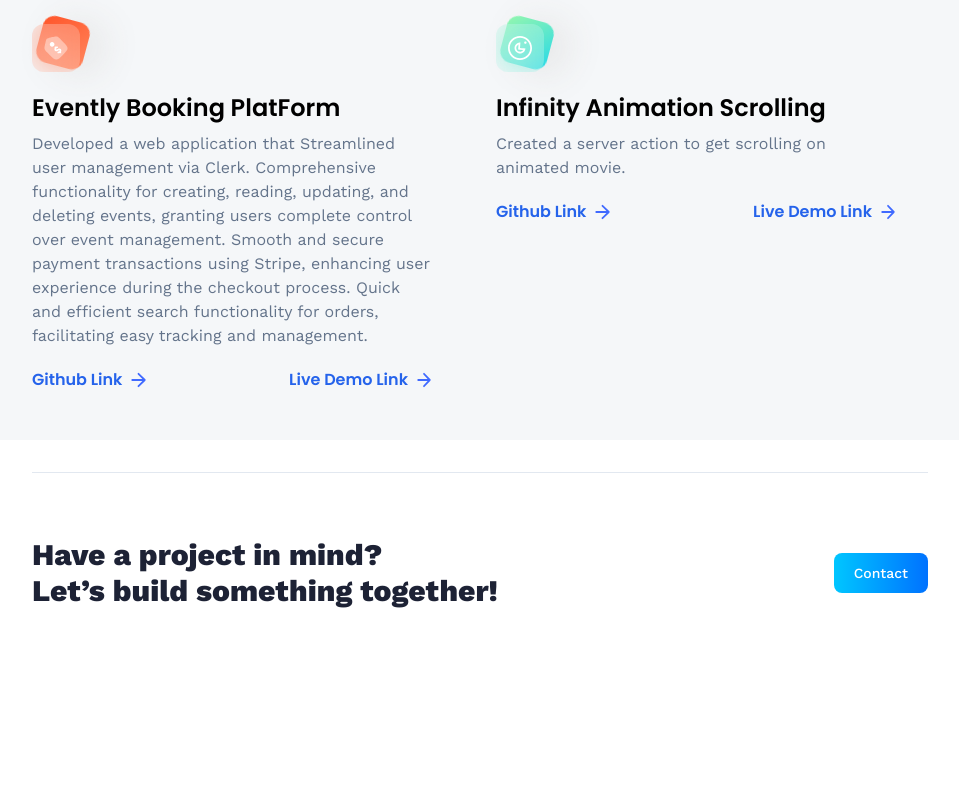
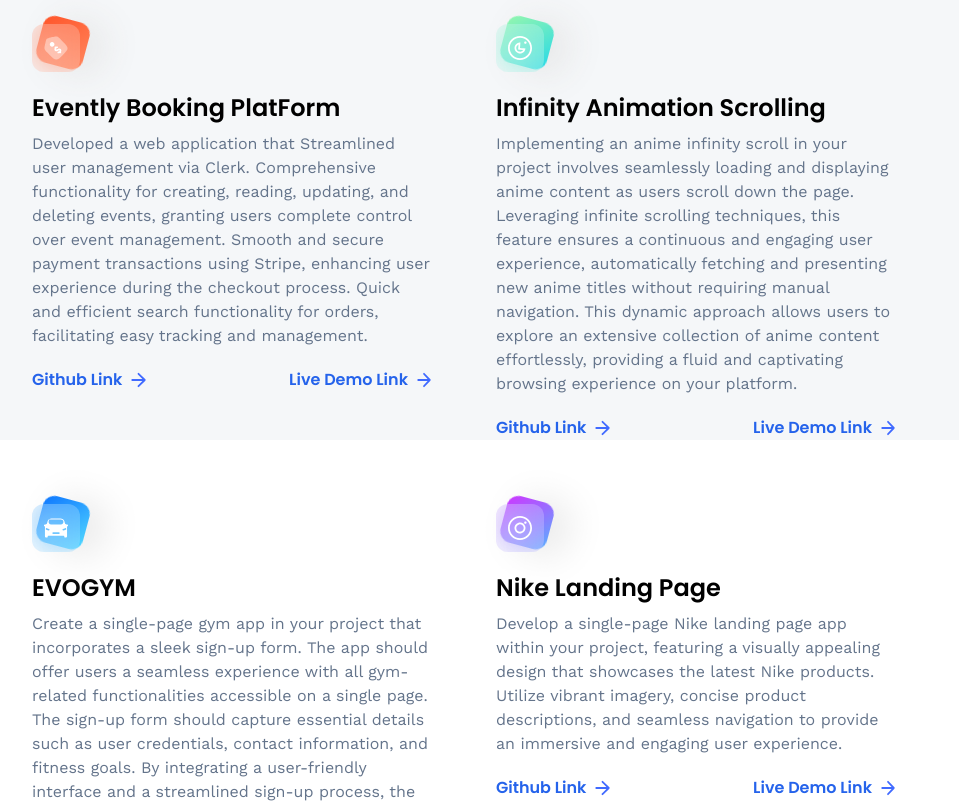
Before and after one commit to HerbertNtim/portfolio, a React (Vite) app: page /projects in a window 1280 px wide. Shown: the part 360-1163 px from the top of the page, without its empty margins (160-1119 px from the left). Before the commit the page ends 1033 px from the top, so only its background shows below. Built offline with nearby package versions, Linux system fonts and the light colour scheme; no server answers.

Commit message:
3 more projects added

```diff
--- a/src/constants/index.js
+++ b/src/constants/index.js
@@ -196,24 +196,26 @@
         iconUrl: threads,
         theme: 'btn-back-green',
         name: 'Infinity Animation Scrolling',
-        description: 'Created a server action to get scrolling on animated movie.',
+        description: 'Implementing an anime infinity scroll in your project involves seamlessly loading and displaying anime content as users scroll down the page. Leveraging infinite scrolling techniques, this feature ensures a continuous and engaging user experience, automatically fetching and presenting new anime titles without requiring manual navigation. This dynamic approach allows users to explore an extensive collection of anime content effortlessly, providing a fluid and captivating browsing experience on your platform.',
         link: 'https://github.com/HerbertNtim/anime-infinity-scroll',
         live: 'https://anime-infinity-scroll.vercel.app/'
     },
-    // {
-    //     iconUrl: car,
-    //     theme: 'btn-back-blue',
-    //     name: 'Car Finding App',
-    //     description: 'Designed and built a mobile app for finding and comparing cars on the market, streamlining the car-buying process.',
-    //     link: 'https://github.com/adrianhajdin/project_next13_car_showcase',
-    // },
-    // {
-    //     iconUrl: snapgram,
-    //     theme: 'btn-back-pink',
-    //     name: 'Full Stack Instagram Clone',
-    //     description: 'Built a complete clone of Instagram, allowing users to share photos and connect with friends in a familiar social media environment.',
-    //     link: 'https://github.com/adrianhajdin/social_media_app',
-    // },
+    {
+        iconUrl: car,
+        theme: 'btn-back-blue',
+        name: 'EVOGYM',
+        description: 'Create a single-page gym app in your project that incorporates a sleek sign-up form. The app should offer users a seamless experience with all gym-related functionalities accessible on a single page. The sign-up form should capture essential details such as user credentials, contact information, and fitness goals. By integrating a user-friendly interface and a streamlined sign-up process, the app encourages individuals to easily register for gym memberships, ensuring a straightforward onboarding process for fitness enthusiasts.',
+        link: 'https://github.com/HerbertNtim/gym-typescript',
+        live: 'https://gym-typescript-2tk.pages.dev/'
+    },
+    {
+        iconUrl: snapgram,
+        theme: 'btn-back-pink',
+        name: 'Nike Landing Page',
+        description: 'Develop a single-page Nike landing page app within your project, featuring a visually appealing design that showcases the latest Nike products. Utilize vibrant imagery, concise product descriptions, and seamless navigation to provide an immersive and engaging user experience.',
+        link: 'https://github.com/HerbertNtim/nike_landing_page',
+        live: 'https://nike-landing-page-ewz.pages.dev/'
+    },
     // {
     //     iconUrl: estate,
     //     theme: 'btn-back-black',
```
